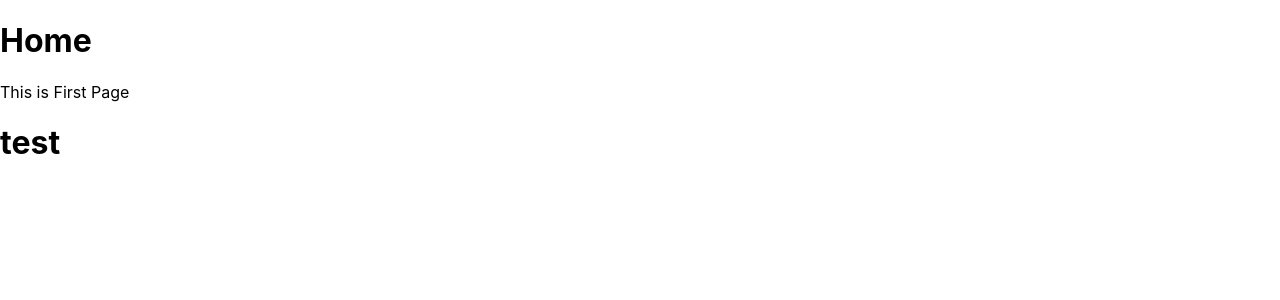
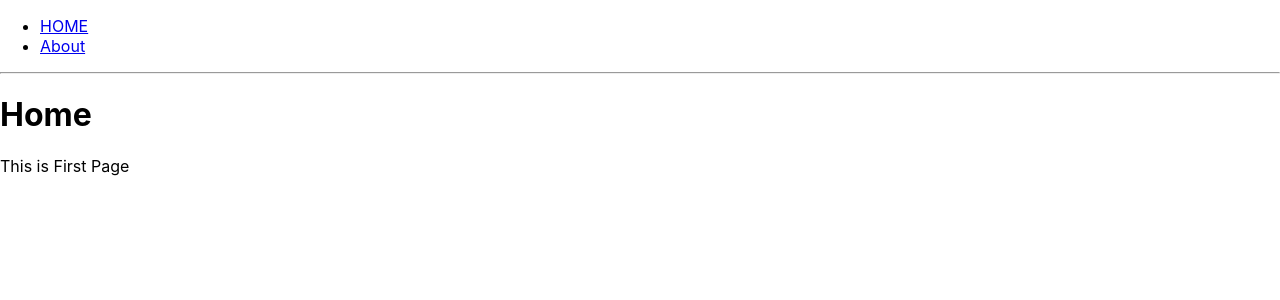
Before and after one commit to sumin-hwang/React, a React (Create React App) app in the folder router-tutorial/: page / in a window 1280 px wide. Shown: the top 300 px of the page. Built offline with nearby package versions, Linux system fonts and the light colour scheme.

Commit message:
use Link Component

```diff
--- a/router-tutorial/src/App.js
+++ b/router-tutorial/src/App.js
@@ -1,18 +1,24 @@
 import React from 'react';
-import {Route, Routes} from 'react-router-dom';
+import {Route, Routes, Link} from 'react-router-dom';
 import About from './About';
 import Home from './Home';
 
 const App = () => {
   return (
     <div>
+      <ul>
+        <li>
+          <Link to="/"> HOME </Link>
+        </li>
+        <li>
+          <Link to="/about"> About</Link>
+        </li>
+      </ul>
+      <hr/>
       <Routes>
         <Route path ="/" element={<Home />} exact={true}/> {/**<Route>사용시 <Routes>로 묶어주어야 하며, component = {HOME}대신 element ={<Home />}처럼 사용 */}
         <Route path ="/about" element={<About />} />
       </Routes>
-      <h1>
-        test
-      </h1>
     </div>
   );
 };
```
